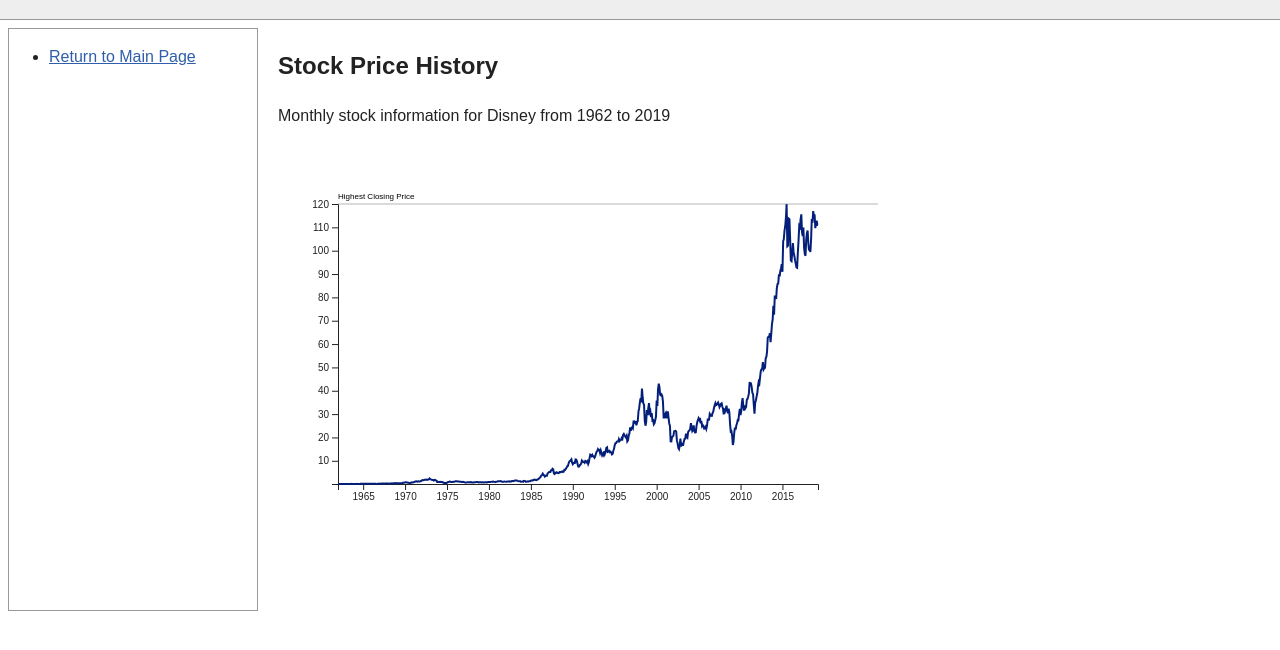
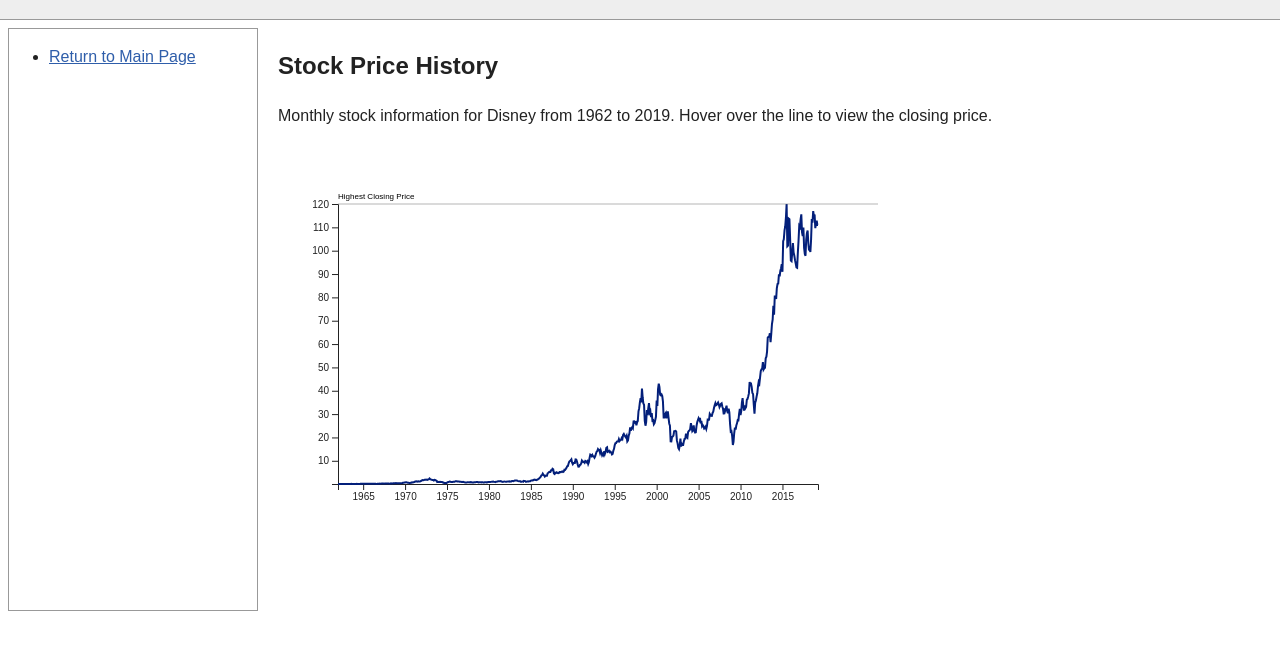
Before and after one commit to buenosdiazz/dataviz-exercise-portfolio, a plain HTML site: page linechart2.html in a window 1280 px wide. Shown: the part 72-722 px from the top of the page. Drawn offline with Linux system fonts and the light colour scheme.

Commit message:
description

```diff
--- a/linechart2.html
+++ b/linechart2.html
@@ -29,7 +29,7 @@
 
       </h2>
 
-      <p>Monthly stock information for Disney from 1962 to 2019</p>
+      <p>Monthly stock information for Disney from 1962 to 2019. Hover over the line to view the closing price. </p>
 
       <!-- ADD YOUR VISUALIZATION HERE -->
 
```
Also changed, not shown: 1 other file.
